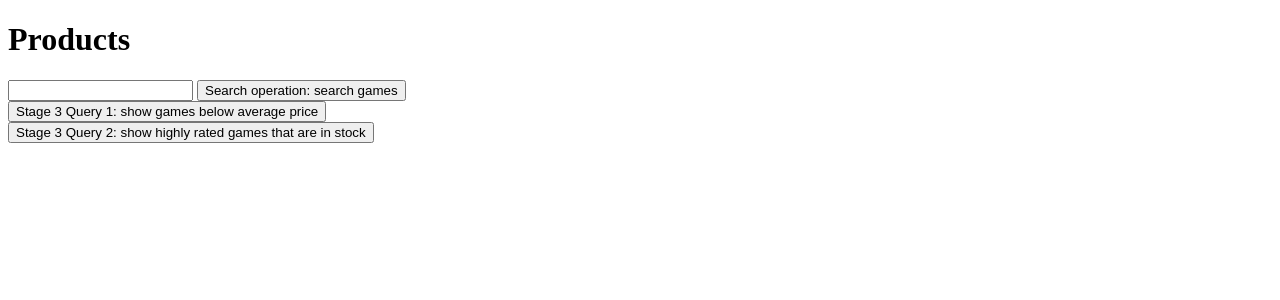
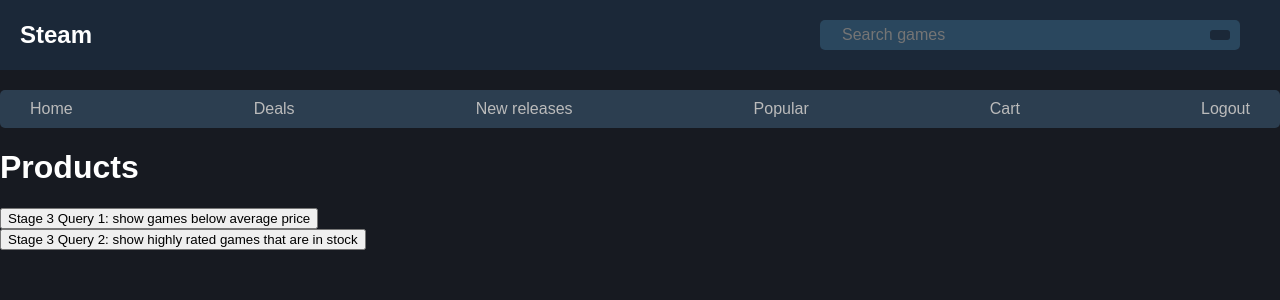
Before and after one commit to cs411-alawini/sp23-cs411-team005-popTarts, a Flask app: page /products in a window 1280 px wide. Shown: the top 300 px of the page. Run offline with Flask 3, Linux system fonts and the light colour scheme; the visitor is signed in with stand-in values (Sample User, id 1); data that the repository does not hold is empty.

Commit message:
pages linked

```diff
--- a/full-flaskapp/auth/home.py
+++ b/full-flaskapp/auth/home.py
@@ -6,6 +6,6 @@
 @home_blueprint.route('/')
 def home():
     if 'username' in session:
-        return render_template('home.html', username=session['username'])
+        return redirect(url_for('products.get_search_term'))
     else:
         return redirect(url_for('login.login'))
--- a/full-flaskapp/product/product.py
+++ b/full-flaskapp/product/product.py
@@ -1,5 +1,5 @@
-from flask import Flask, render_template, request, current_app
-from flask import Blueprint, render_template, send_from_directory, session
+from flask import Flask, render_template, request, current_app, redirect, url_for, session
+from flask import Blueprint, render_template, send_from_directory
 from db import mysql
 
 product_bp = Blueprint('product', __name__, url_prefix='/product')
@@ -26,6 +26,8 @@
 
 @product_bp.route('/')
 def index():
+    if 'username' not in session:
+        return redirect(url_for('login.login'))
     id = request.args.get('id')
     current_app.logger.info(id)
     cur = mysql.connection.cursor()
--- a/full-flaskapp/products/products.py
+++ b/full-flaskapp/products/products.py
@@ -1,4 +1,4 @@
-from flask import Blueprint, render_template,request,current_app
+from flask import Blueprint, render_template,request,current_app, redirect, url_for, session
 import csv
 from db import mysql
 
@@ -12,12 +12,15 @@
         'name': info[1],
         'imageLink':info[2],
         'price': info[3],
-        'rating': info[4]
+        'rating': info[4],
+        'discount': info[5]
     }
     return game_info
 
 @products_bp.route('/products', methods=['GET'])
 def get_search_term():
+    if 'username' not in session:
+        return redirect(url_for('login.login'))
     # text = request.form['search'].lower().strip()
     text = request.args.get('search', default='', type=str)
     page = request.args.get('page', default=1, type=int)
@@ -28,7 +31,7 @@
     cur = mysql.connection.cursor()
     cur.execute("SELECT COUNT(*) FROM Products")
     total_products = cur.fetchone()[0]
-    cur.execute("""SELECT p.productId, p.name, p.imageLink, i.price, AVG(r.rating)
+    cur.execute("""SELECT p.productId, p.name, p.imageLink, i.price, AVG(r.rating), i.discount
                 FROM Products p LEFT JOIN Inventory i ON p.productId = i.productId
                 LEFT JOIN Reviews r ON p.productId = r.productId WHERE name LIKE '%%{}%%'
                 GROUP BY p.productId ORDER BY p.productId LIMIT %s,%s""".format(text), (start_index, products_per_page))
@@ -62,6 +65,8 @@
 
 @products_bp.route('/products/filtered', methods=['GET'])
 def get_filtered():
+    if 'username' not in session:
+        return redirect(url_for('login.login'))
     page = request.args.get('page', default=1, type=int)
     products_per_page = request.args.get('products_per_page', default=20, type=int)
     start_index = (page - 1) * products_per_page
@@ -69,7 +74,7 @@
     cur = mysql.connection.cursor()
     cur.execute("SELECT COUNT(*) FROM Products")
     total_products = cur.fetchone()[0]
-    cur.execute("SELECT p.productId, p.name, p.imageLink, i.price, AVG(r.rating) FROM Products p NATURAL JOIN Inventory i NATURAL JOIN Reviews r WHERE i.price <= (SELECT AVG(price) FROM Inventory i) GROUP BY p.productId ORDER BY p.productId LIMIT %s,%s", (start_index, products_per_page))
+    cur.execute("SELECT p.productId, p.name, p.imageLink, i.price, AVG(r.rating), i.discount FROM Products p NATURAL JOIN Inventory i NATURAL JOIN Reviews r WHERE i.price <= (SELECT AVG(price) FROM Inventory i) GROUP BY p.productId ORDER BY p.productId LIMIT %s,%s", (start_index, products_per_page))
     products = cur.fetchall()
     # current_app.logger.info(products)
     products = list(map(translate_game_info,products))
@@ -78,6 +83,8 @@
 
 @products_bp.route('/products/high-rating', methods=['GET'])
 def get_high_rated():
+    if 'username' not in session:
+        return redirect(url_for('login.login'))
     page = request.args.get('page', default=1, type=int)
     products_per_page = request.args.get('products_per_page', default=20, type=int)
     start_index = (page - 1) * products_per_page
@@ -85,7 +92,7 @@
     cur = mysql.connection.cursor()
     cur.execute("SELECT COUNT(*) FROM Products")
     total_products = cur.fetchone()[0]
-    cur.execute("""SELECT p.productId, p.name, p.imageLink, i.price, AVG(r.rating) AS Average_Rating FROM Products p NATURAL JOIN Inventory i JOIN Reviews r
+    cur.execute("""SELECT p.productId, p.name, p.imageLink, i.price, AVG(r.rating) AS Average_Rating, i.discount FROM Products p NATURAL JOIN Inventory i JOIN Reviews r
 ON (p.productId = r.productId)
 WHERE i.supply > 0
 GROUP BY p.productId
--- /dev/null
+++ b/full-flaskapp/static/products.css
@@ -0,0 +1,211 @@
+body {
+    margin: 0;
+    padding: 0;
+    font-family: Arial, sans-serif;
+    background-color: #171a21;
+}
+
+.container {
+    width: 80%;
+    margin: 0 auto;
+}
+
+.header {
+    background-color: #1b2838;
+    color: #fff;
+    padding: 20px;
+    display: flex;
+    align-items: center;
+    justify-content: space-between;
+}
+
+.logo {
+    font-size: 24px;
+    font-weight: bold;
+}
+
+.search-box {
+    display: flex;
+    align-items: center;
+    background-color: #2a475e;
+    border-radius: 5px;
+    padding: 5px 10px;
+    width: 400px;
+    margin-right: 20px;
+}
+
+.search-box input[type="text"] {
+    border: none;
+    flex: 1;
+    margin-left: 10px;
+    font-size: 16px;
+    outline: none;
+    background-color: #2a475e;
+    color: #fff;
+}
+
+.search-box button {
+    background-color: #1b2838;
+    color: #fff;
+    border: none;
+    border-radius: 3px;
+    padding: 5px 10px;
+    font-size: 16px;
+    cursor: pointer;
+}
+
+.navigation {
+    background-color: #2c3e50;
+    display: flex;
+    align-items: center;
+    justify-content: space-between;
+    padding: 10px 20px;
+    margin-top: 20px;
+    border-radius: 5px;
+}
+
+.navigation a {
+    color: #bbb;
+    text-decoration: none;
+    font-size: 16px;
+    margin: 0 10px;
+}
+
+.navigation a:hover {
+    text-decoration: underline;
+}
+
+.game-details {
+    display: flex;
+    margin-top: 20px;
+    background-color: #2a475e;
+    padding: 20px;
+    border-radius: 5px;
+}
+
+.game-image {
+    flex: 1;
+    display: flex;
+    align-items: center;
+    justify-content: center;
+}
+
+.game-image img {
+    width: 100%;
+    border-radius: 5px;
+    box-shadow: 0px 0px 5px #999;
+}
+
+.game-info {
+    flex: 1;
+    margin-left: 20px;
+    background-color: #2a475e;
+    padding: 20px;
+    border-radius: 5px;
+    box-shadow: 0px 0px 5px #999;
+}
+
+.game-name {
+    font-size: 2.5rem;
+    font-weight: bold;
+    color: #66c0f4;
+    margin-bottom: 1rem;
+}
+
+.game-price {
+    font-size: 28px;
+    font-weight: bold;
+    color: #e74c3c;
+    margin-bottom: 20px;
+}
+.original-price{
+    font-size: 22px;
+    font-weight: bold;
+    color: #e74c3c;
+    margin-bottom: 20px;
+}
+
+.discount{
+    font-size: 20px;
+    font-weight: bold;
+    color: #e74c3c;
+    margin-bottom: 20px;
+}
+.game-requiredAge {
+    font-size: 1.2rem;
+    font-weight: 600;
+    color: #0e0e0e;
+    margin-bottom: 1rem;
+}
+
+.game-discount {
+    font-size: 18px;
+    font-weight: bold;
+    color: #e74c3c;
+    margin-bottom: 20px;
+}
+
+.game-discount span {
+    text-decoration: line-through;
+    color: #999;
+    margin-right: 10px;
+    font-size: 16px;
+}
+
+.game-rating {
+    margin-bottom: 20px;
+    display: flex;
+    align-items: center;
+    }
+
+    .game-rating i {
+        font-size: 24px;
+        color: #f1c40f;
+        margin-right: 10px;
+    }
+
+    .game-rating span {
+        font-size: 18px;
+        color: #999;
+        margin-right: 20px;
+    }
+
+    .game-description {
+        font-size: 1.1rem;
+        font-weight: 500;
+        line-height: 1.8;
+        color: #d6d7d8;
+        margin-bottom: 1rem;
+    }
+    .game-buttons {
+        display: flex;
+        align-items: center;
+        justify-content: space-between;
+        margin-top: 20px;
+    }
+
+    .game-buttons a {
+        background-color: #1b2838;
+        color: #fff;
+        border: none;
+        border-radius: 3px;
+        padding: 10px 20px;
+        font-size: 16px;
+        cursor: pointer;
+        text-decoration: none;
+        margin-right: 5px;
+        width: 48%;
+        text-align: center;
+    }
+
+    .game-buttons a:hover {
+        background-color: #0e1621;
+    }
+
+    .game-buttons a:last-child {
+        background-color: #e74c3c;
+    }
+
+    .game-buttons a:last-child:hover {
+        background-color: #c0392b;
+    }
--- a/full-flaskapp/templates/products.html
+++ b/full-flaskapp/templates/products.html
@@ -2,6 +2,7 @@
 <html>
 <head>
     <title>Products</title>
+    <link rel="stylesheet" href="{{ url_for('static', filename='products.css') }}">
 </head>
 <style>
     .product-row {display: flex;
@@ -9,23 +10,40 @@
     .product {margin: 10px;}
 </style>
 <body>
-    <h1>Products</h1>
-    <form action="/products" method="GET">
+    <div class="header">
+        <div class="logo">Steam</div>
+        <div class="search-box">
+            <input type="text" placeholder="Search games" id="search-input">
+            <button onclick="search()"><i class="fas fa-search"></i></button>
+        </div>
+    </div>
+    <div class="navigation">
+        <a href="/products">Home</a>
+        <a href="/products/filtered">Deals</a>
+        <a href="#">New releases</a>
+        <a href="/products/high-rating">Popular</a>
+        <a href="#">Cart</a>
+        <a href="/logout">Logout</a>
+    </div>
+    <h1 style="color:white;">Products</h1>
+    <!-- <form action="/products" method="GET">
         <input name="search">
         <input type="submit" value = "Search operation: search games">
-    </form>
+    </form> -->
     <form action = "/products/filtered" method="GET">
         <input type = "submit" value = "Stage 3 Query 1: show games below average price" />
     </form>
     <form action = '/products/high-rating' method = "GET">
         <input type = "submit" value = "Stage 3 Query 2: show highly rated games that are in stock" />
     </form>
-    {% if current_page > 1 %}
+    <div class="game-buttons">
+        {% if current_page > 1 %}
     <a href="?page={{ current_page - 1 }}&search={{ search }}">Previous</a>
     {% endif %}
     {% if products|length >= 20 %}
     <a href="?page={{ current_page + 1 }}&search={{ search }}">Next</a>
     {% endif %}
+    </div>
     <ul>
         {% for products_chunk in products|batch(2) %}
         <div class="product-row" >
@@ -33,7 +51,12 @@
             <div class="product">
                 <img src="{{product.imageLink}}">
                 <div class="game-name">{{product.name}}</div>
-                <div class="game-price">${{product.price}}</div>
+                <div class="game-price">
+                    <span class="original-price" style="text-decoration: line-through;">${{ product.price }}</span>
+                    <span class="discounted-price">${{ (product.price * (1 - product.discount / 100)) | round(2) }}<br></span>
+                    <span class="discount">{{ product.discount }}% off</span>
+
+                </div>
                 <div class="game-rating">
                     <span>Rating: {{product.rating}}</span>
                 </div>
@@ -48,3 +71,11 @@
     </ul>
 </body>
 </html>
+
+<script>
+    function search() {
+      const query = document.getElementById('search-input').value;
+      const url = `/products?search=${query}`;
+      window.location.href = url;
+    }
+</script>
```
Also changed, not shown: full-flaskapp/static/login_style.css (+7 -4 lines), full-flaskapp/static/register_style.css (+7 -4 lines), full-flaskapp/templates/single_product.html (+16 -7 lines).
